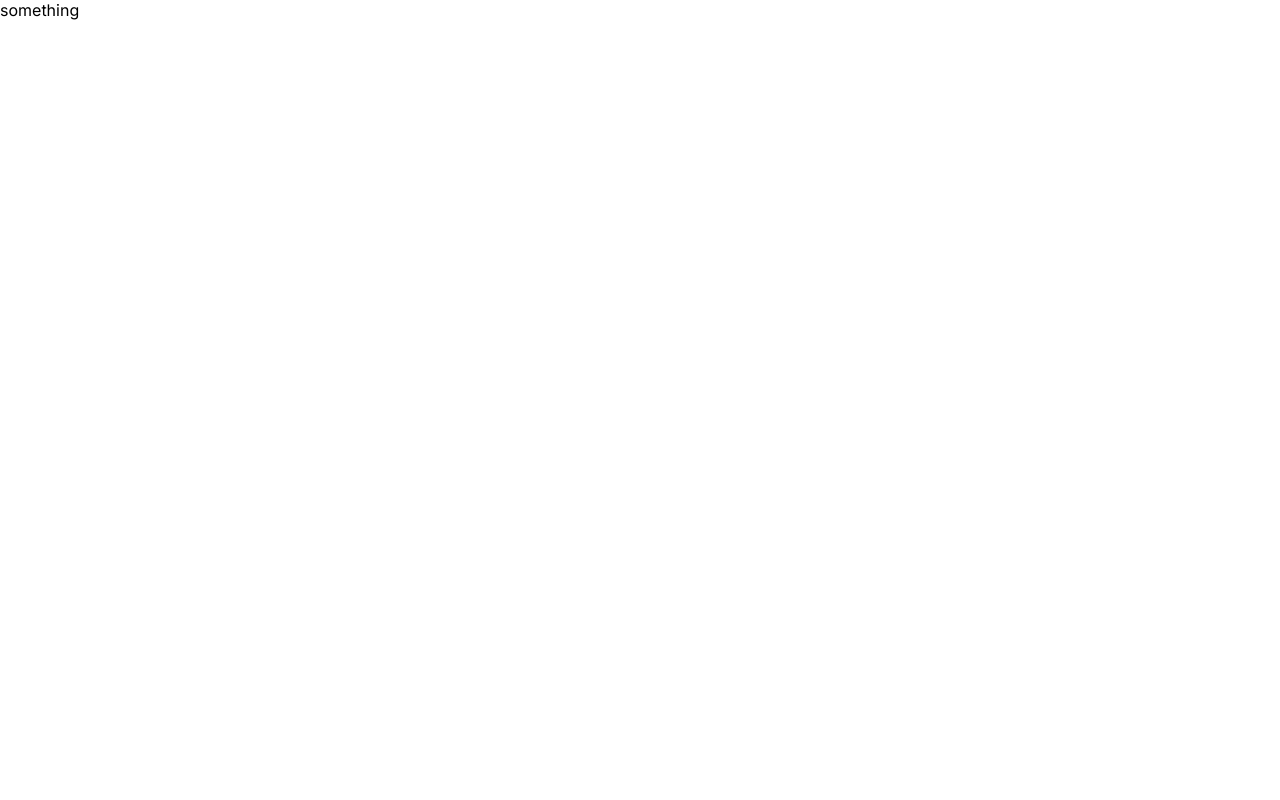
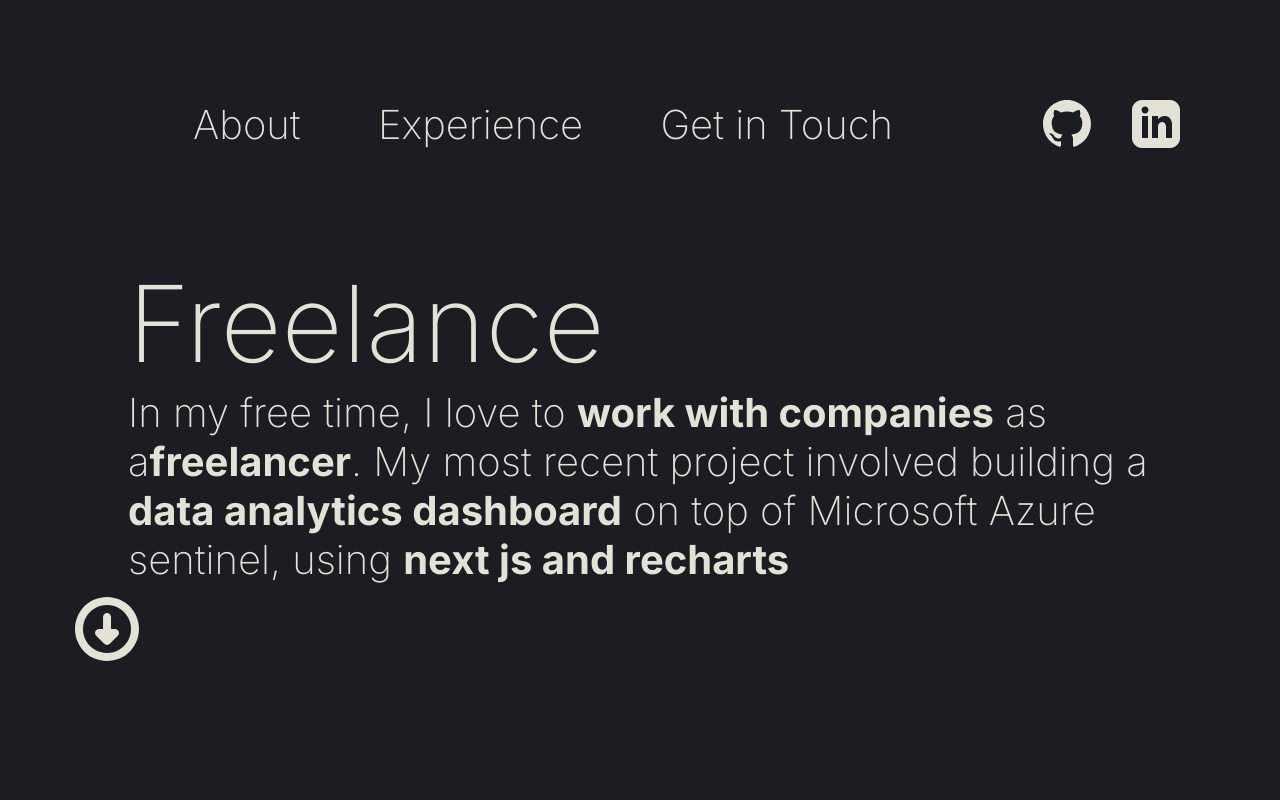
Before and after one commit to Burkes321/samuel-burke-dev, a Next.js app: page /experience in a window 1280 px wide. Shown: the top 800 px of the page. Built offline with nearby package versions, Linux system fonts and the light colour scheme.

Commit message:
Created experience route, added nav bar to experience. Duplicate code to be cleaned up

```diff
--- /dev/null
+++ b/src/app/experience/page.module.css
@@ -0,0 +1,65 @@
+.mainContainer {
+  min-height: 100vh;
+  background-color: var(--primary-shade);
+
+  .linksContainer {
+    display: flex;
+    justify-content: space-between;
+    position: absolute;
+    top: 100px;
+    left: 193px;
+    width: 700px;
+
+    .link {
+      font-size: 40px;
+      text-decoration: none;
+      color: var(--secondary-shade);
+      font-weight: var(--default-font-weight);
+      display: inline-block;
+      position: relative;
+    }
+
+    .link::after {
+      content: '';
+      position: absolute;
+      width: 100%;
+      transform: scaleX(0);
+      height: 2px;
+      bottom: 0;
+      left: 0;
+      background-color: var(--secondary-shade);
+      transform-origin: bottom right;
+      transition: transform 0.25s ease-out;
+    }
+
+    .link:hover::after {
+      transform: scaleX(1);
+      transform-origin: bottom left;
+    }
+  }
+
+  .socialIconsContainer {
+    display: flex;
+    justify-content: space-between;
+    position: absolute;
+    top: 100px;
+    right: 100px;
+    width: 137px;
+
+    .socialIcon {
+      fill: var(--secondary-shade);
+
+      &.socialIcon:hover {
+        animation-name: socialIconGrowOnHover;
+        animation-duration: 1s;
+        animation-fill-mode: forwards;
+      }
+    }
+  }
+
+  .downArrow {
+    position: sticky;
+    bottom: 139px;
+    left: 75px;
+  }
+}
--- a/src/app/experience/page.tsx
+++ b/src/app/experience/page.tsx
@@ -1,5 +1,99 @@
+'use client';
+
+import { GithubLogo, LinkedinLogo, Section } from '~/components';
+import classNames from 'classnames';
+
+import Image from 'next/image';
+
+import css from './page.module.css';
+import { useEffect, useState } from 'react';
+import Link from 'next/link';
+
+const checkWindowScrolledToBottom = () => {
+  const scrollTop = window.scrollY;
+  const windowHeight = window.innerHeight;
+  const totalHeight = Math.max(
+    document.body.scrollHeight,
+    document.documentElement.scrollHeight
+  );
+
+  return scrollTop + windowHeight >= totalHeight;
+};
+
 const Experience = () => {
-  return <div>something</div>;
+  const [windowAtBottom, setWindowAtBottom] = useState(false);
+
+  useEffect(() => {
+    window.addEventListener('scroll', () => {
+      if (checkWindowScrolledToBottom()) {
+        setWindowAtBottom(true);
+      }
+    });
+  }, []);
+
+  return (
+    <div className={css.mainContainer}>
+      <div className={css.linksContainer}>
+        <Link className={css.link} href="/">
+          About
+        </Link>
+        <Link className={css.link} href="/experience">
+          Experience
+        </Link>
+        <Link className={css.link} href="mailto:sam.burke99@gmail.com">
+          Get in Touch
+        </Link>
+      </div>
+
+      <div className={css.socialIconsContainer}>
+        <Link href="https://github.com/Burkes321/samuel-burke-dev">
+          <GithubLogo className={css.socialIcon} />
+        </Link>
+        <Link href="https://www.linkedin.com/in/samuelburke332/">
+          <LinkedinLogo className={css.socialIcon} />
+        </Link>
+      </div>
+
+      <Section
+        title="Freelance"
+        subtext={
+          <>
+            In my free time, I love to <strong>work with companies</strong> as a
+            <strong>freelancer</strong>. My most recent project involved
+            building a <strong>data analytics dashboard</strong> on top of
+            Microsoft Azure sentinel, using{' '}
+            <strong>next js and recharts</strong>
+          </>
+        }
+      />
+
+      <Section
+        title="Emplifi"
+        subtext={
+          <>
+            I currently work here as a <strong>full stack developer</strong>,
+            creating and maintaining features for a social media analytics tool
+            used by some of the world’s largest companies
+          </>
+        }
+      />
+
+      <Section
+        title="GoodData"
+        subtext="I currently work here as a full stack developer, creating and maintaining
+          features for a social media analytics tool used by some of the world’s
+          largest companies"
+      />
+
+      <Image
+        className={classNames(css.downArrow, !windowAtBottom && css.bounce)}
+        src="/arrow-down.svg"
+        width={64}
+        height={64}
+        alt="link to github"
+      />
+    </div>
+  );
 };
 
 export default Experience;
```
Also changed, not shown: src/app/page.tsx (+11 -48 lines), .eslintrc.json.
